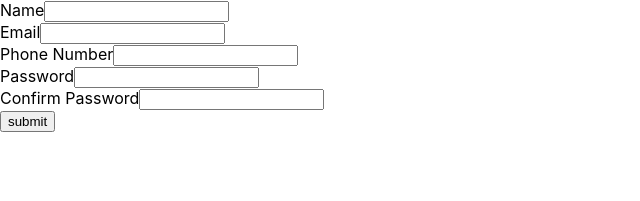
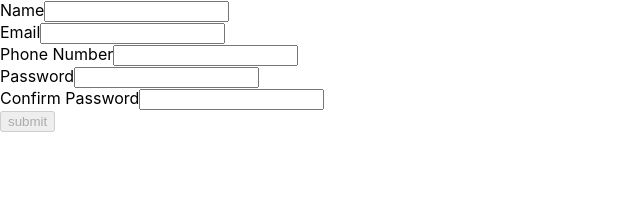
Before and after one commit to ellefamkar/react-sign-up-login-formik, a React (Create React App) app: page / in a window 1280 px wide. Shown: the top 201 px of the page, without its empty margins (0-640 px from the left). Built offline with nearby package versions, Linux system fonts and the light colour scheme.

Commit message:
feat : validate form on Mounting

```diff
--- a/src/components/Signup.js
+++ b/src/components/Signup.js
@@ -47,7 +47,8 @@ const Signup = () => {
     const formik = useFormik({
         initialValues,
         onSubmit,
-        validationSchema
+        validationSchema,
+        validateOnMount: true,
     });
 
     return (
@@ -80,7 +81,7 @@ const Signup = () => {
                     {formik.errors.confirmPassword && formik.touched.confirmPassword && <span>{formik.errors.confirmPassword}</span> }
                 </div>
                 <div>
-                    <button type='submit'>
+                    <button type='submit' disabled={!formik.isValid}>
                         submit
                     </button>
                 </div>
```
